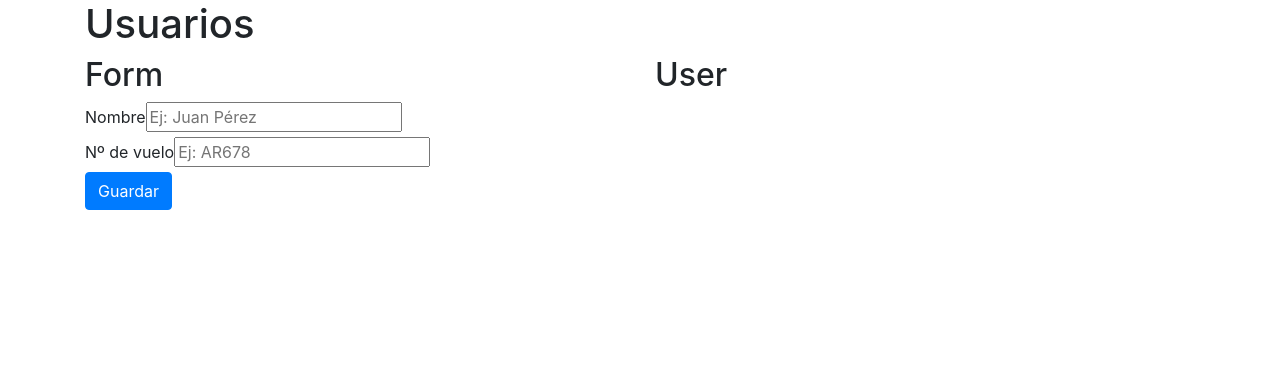
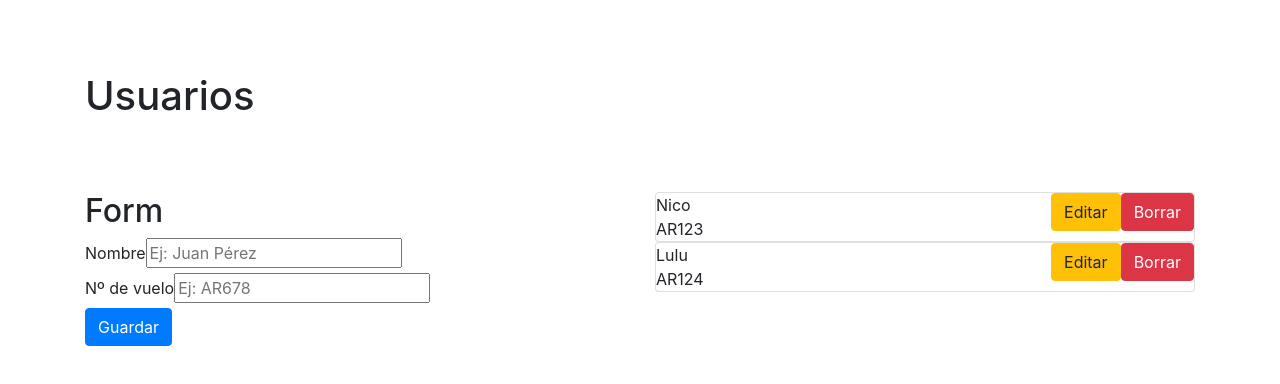
Before and after one commit to nicolaswww/plataforma5-frontend, a React (Create React App) app: page / in a window 1280 px wide. Shown: the top 384 px of the page. Built offline with nearby package versions, Linux system fonts and the light colour scheme.

Commit message:
add basic features

```diff
--- a/src/App.js
+++ b/src/App.js
@@ -1,22 +1,56 @@
-import React, {Fragment} from 'react';
+import React, { Fragment, useState } from 'react';
 import Form from './components/Form/Form';
 import User from './components/User/User';
 
 function App() {
+
+  const [users, setUsers] = useState([{
+    id: 1,
+    name: 'Nico',
+    flight: 'AR123'
+  }, {
+    id: 2,
+    name: 'Lulu',
+    flight: 'AR124'
+  }]);
+
+  const addUser = (user) => {
+    const newUser = {...user, id: Math.round(Math.random() * 1000)}
+    setUsers([...users, newUser]);
+    // TODO: add with API
+  }
+
+  const removeUser = (id) => {
+    setUsers(users.filter((user) => user.id !== id));
+    // TODO: delete with API
+  }
+
+  const editUser = (id, editedUser) => {
+    setUsers(users.map((user) => user.id === id ? editedUser : user));
+    // TODO: edit with API
+  }
+
   return (
     <Fragment>
       <div className="container">
-        <h1>
+        <h1 className="py-5 my-lg-4">
           Usuarios
         </h1>
         <div className="row">
           <div className="col-12 col-lg-6">
-            {/* Form */}
-            <Form />
+            <Form addUser={addUser} />
           </div>
           <div className="col-12 col-lg-6">
-            {/* Users list */}
-            <User />
+            {
+              users.map(user => (
+                <User
+                  key={user.id}
+                  user={user}
+                  removeUser={removeUser}
+                  editUser={editUser}
+                />
+              ))
+            }
           </div>
         </div>
       </div>
--- a/src/components/Form/Form.js
+++ b/src/components/Form/Form.js
@@ -1,13 +1,11 @@
 import React, { Fragment, useState } from 'react';
 
-const Form = () => {
+const Form = ({addUser}) => {
 
   const [user, setUser] = useState({
     name: '',
     flight: ''
   });
-
-  const {name, flight} = user;
 
   const handleChange = e => {
     setUser({
@@ -26,8 +24,8 @@ const Form = () => {
       return;
     }
 
-    console.log(user);
-    // TODO: submit form (API)
+    setUser({name: '', flight: ''});
+    addUser(user);
   }
 
   return (
@@ -41,7 +39,7 @@ const Form = () => {
             name="name"
             placeholder="Ej: Juan Pérez"
             onChange={handleChange}
-            value={name}
+            value={user.name}
           />
         </div>
         <div>
@@ -52,7 +50,7 @@ const Form = () => {
             placeholder="Ej: AR678"
             maxLength="5"
             onChange={handleChange}
-            value={flight}
+            value={user.flight}
           />
         </div>
         <div>
--- a/src/components/User/User.css
+++ b/src/components/User/User.css
@@ -0,0 +1,8 @@
+.user {
+  position: relative;
+}
+.user__actions {
+  position: absolute;
+  top: 0;
+  right: 0;
+}
--- a/src/components/User/User.js
+++ b/src/components/User/User.js
@@ -1,7 +1,115 @@
-import React from 'react';
+import React, { Fragment, useState } from 'react';
+import './User.css';
 
-const User = () => {
-  return <h2>User</h2>
+const User = ({user, removeUser, editUser}) => {
+  const [edit, setEdit] = useState(false);
+  const [editedUser, setEditedUser] = useState({
+    name: user.name,
+    flight: user.flight
+  });
+
+  const clickEdit = () => {
+    setEdit(true);
+  }
+
+  const clickCancelEdit = () => {
+    setEdit(false);
+    setEditedUser({name: user.name, flight: user.flight});
+  }
+
+  const handleChange = e => {
+    setEditedUser({
+      ...editedUser,
+      [e.target.name]: e.target.value
+    });
+  };
+
+  const submitForm = () => {
+    setEdit(false);
+    editUser(user.id, editedUser)
+  }
+
+  return (
+    <div className="user card">
+      { edit ? (
+            <Fragment>
+              <form onSubmit={submitForm}>
+                <div>
+                  <label>Nombre</label>
+                  <input
+                    type="text"
+                    name="name"
+                    placeholder="Ej: Juan Pérez"
+                    onChange={handleChange}
+                    value={editedUser.name}
+                  />
+                </div>
+                <div>
+                  <label>Nº de vuelo</label>
+                  <input
+                    type="text"
+                    name="flight"
+                    placeholder="Ej: AR678"
+                    maxLength="5"
+                    onChange={handleChange}
+                    value={editedUser.flight}
+                  />
+                </div>
+                <div>
+                  <button
+                    onClick={() => clickCancelEdit()}
+                    className="btn btn-secondary"
+                  >
+                    Cancelar
+                  </button>
+                  <button
+                    type="submit"
+                    className="btn btn-primary"
+                  >
+                    Guardar
+                  </button>
+                </div>
+              </form>
+            </Fragment>
+          ) : (
+            <Fragment>
+              <div className="user__name">
+                {user.name}
+              </div>
+              <div className="user__flight">
+                {user.flight}
+              </div>
+            </Fragment>
+          )
+      }
+      <div className="user__actions">
+      { edit ? (
+            <Fragment>
+
+            </Fragment>
+          ) : (
+            <Fragment>
+              <button
+                className="btn btn-warning"
+                onClick={() => clickEdit()}
+              >
+                Editar
+              </button>
+              <button
+                className="btn btn-danger"
+                onClick={() => removeUser(user.id)}
+              >
+                Borrar
+              </button>
+            </Fragment>
+          )
+      }
+      </div>
+      <div className="user__baggage">
+        {/* Add baggage list */}
+      </div>
+    </div>
+  )
 };
 
 export default User;
```
